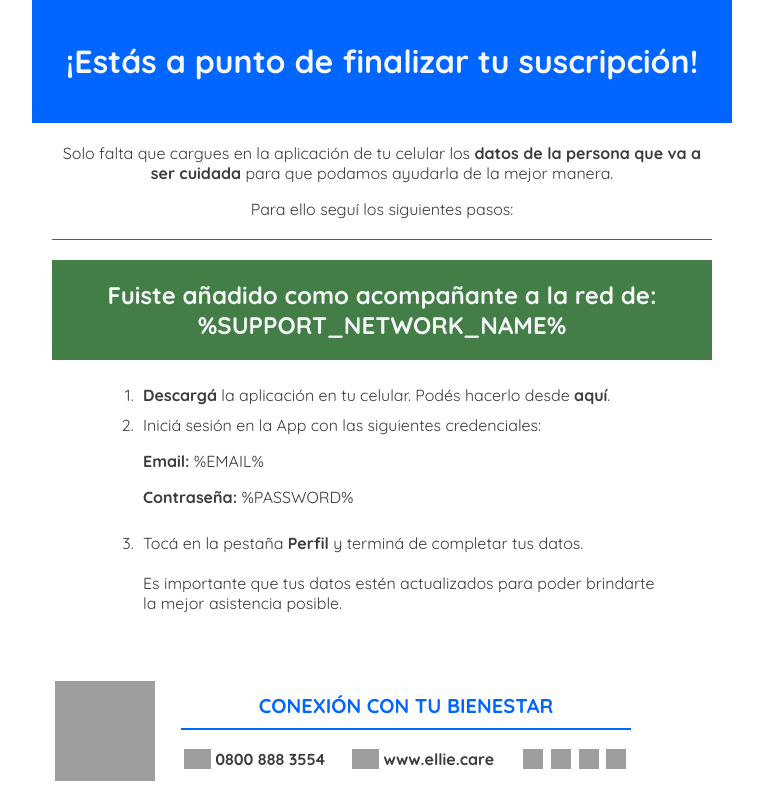
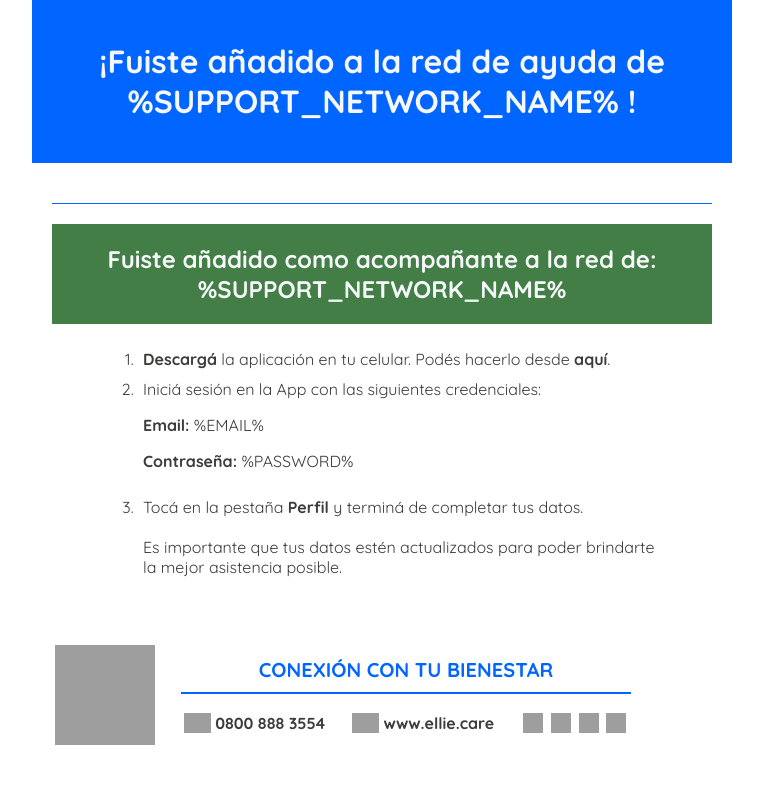
Before and after one commit to elliecare/mail-checkout, a website: page templates/new_companion_add.html in a window 1280 px wide. Shown: the whole page, without its empty margins (258-1021 px from the left). Drawn offline with Linux system fonts and the light colour scheme; grey boxes are pictures that could not be loaded.

Commit message:
[FIX] New companion add - clean email code

```diff
--- a/templates/new_companion_add.html
+++ b/templates/new_companion_add.html
@@ -38,7 +38,7 @@
             padding: 20px;
           "
         >
-          <h1>¡Estás a punto de finalizar tu suscripción!</h1>
+          <h1>¡Fuiste añadido a la red de ayuda de %SUPPORT_NETWORK_NAME% !</h1>
         </td>
       </tr>
 
@@ -54,12 +54,6 @@
             text-align: center;
           "
         >
-            Solo falta que cargues en la aplicación de tu celular los
-            <b>datos de la persona que va a ser cuidada</b> para que podamos
-            ayudarla de la mejor manera.
-          </p>
-          <p>Para ello seguí los siguientes pasos:</p>
-
 
           <hr
             style="
```
